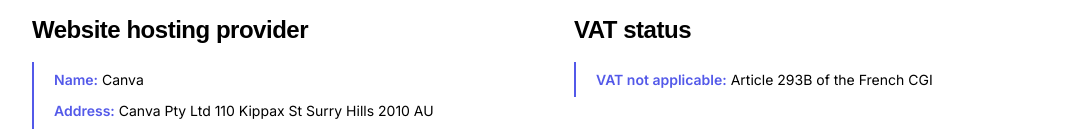
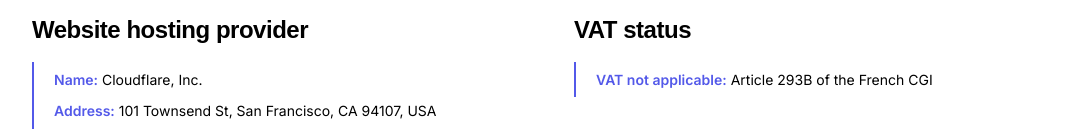
Before and after one commit to EricBARBEAU/jmr-vs, a React (Create React App) app in the folder my-app/: page /legal-notice in a window 1280 px wide. Shown: the part 665-800 px from the top of the page, without its empty margins (96-1175 px from the left). Built offline with nearby package versions, Linux system fonts and the light colour scheme; a web font is replaced by a local one.

Commit message:
update legal notice to reflect switch to cloudflare for hosting

```diff
--- a/my-app/src/modules/views/legal/legal_notice.js
+++ b/my-app/src/modules/views/legal/legal_notice.js
@@ -37,8 +37,8 @@
     			<div className="legal_blk">
     				<h3 className="title">Website hosting provider</h3>
     				<ul className="body">
-    					<li><b>Name:</b> Canva</li>
-    					<li><b>Address:</b> Canva Pty Ltd 110 Kippax St Surry Hills 2010 AU</li>
+    					<li><b>Name:</b> Cloudflare, Inc.</li>
+    					<li><b>Address:</b> 101 Townsend St, San Francisco, CA 94107, USA</li>
     				</ul>
     			</div>
     			<div className="legal_blk">
```
